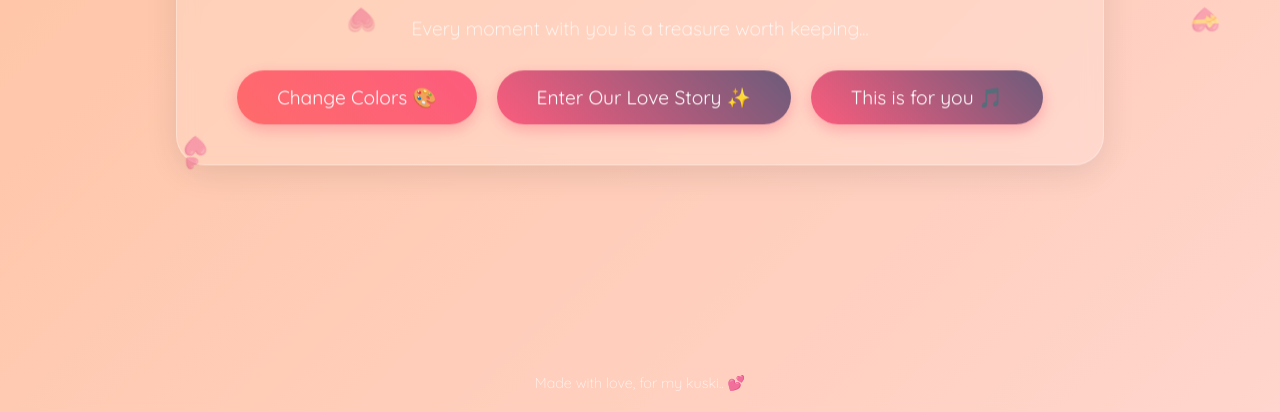
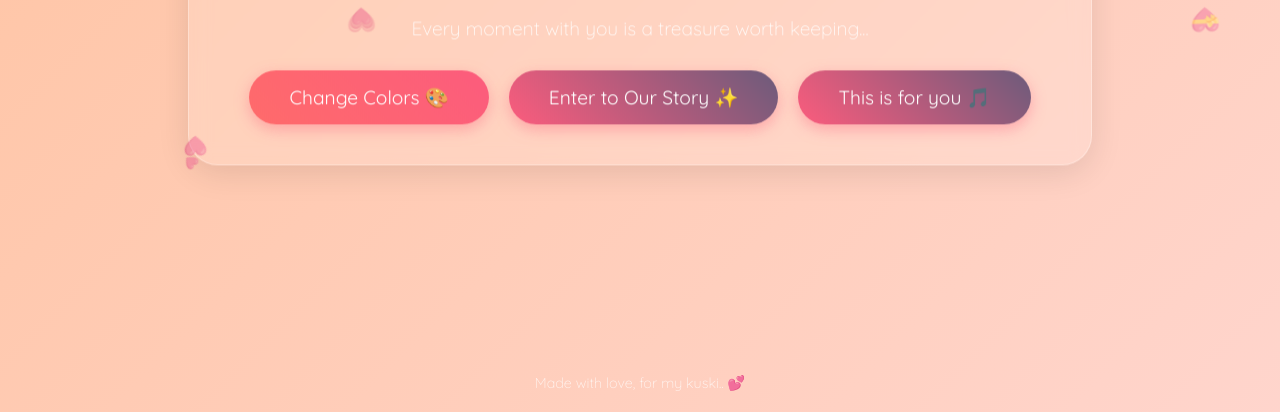
Before and after one commit to pradeepyedage03/our-love-gallery2, a plain HTML site: page index.html in a window 1280 px wide. Shown: the part 388-800 px from the top of the page. Drawn offline with Linux system fonts and the light colour scheme.

Commit message:
Update index.html

```diff
--- a/index.html
+++ b/index.html
@@ -174,7 +174,7 @@
         <p class="subtitle">Every moment with you is a treasure worth keeping...</p>
         <div class="btn-container">
             <button class="btn color-btn">Change Colors 🎨</button>
-            <button class="btn">Enter Our Love Story ✨</button>
+            <button class="btn">Enter to Our Story ✨</button>
             <button class="btn music-btn">This is for you 🎵</button>
         </div>
     </div>
```
